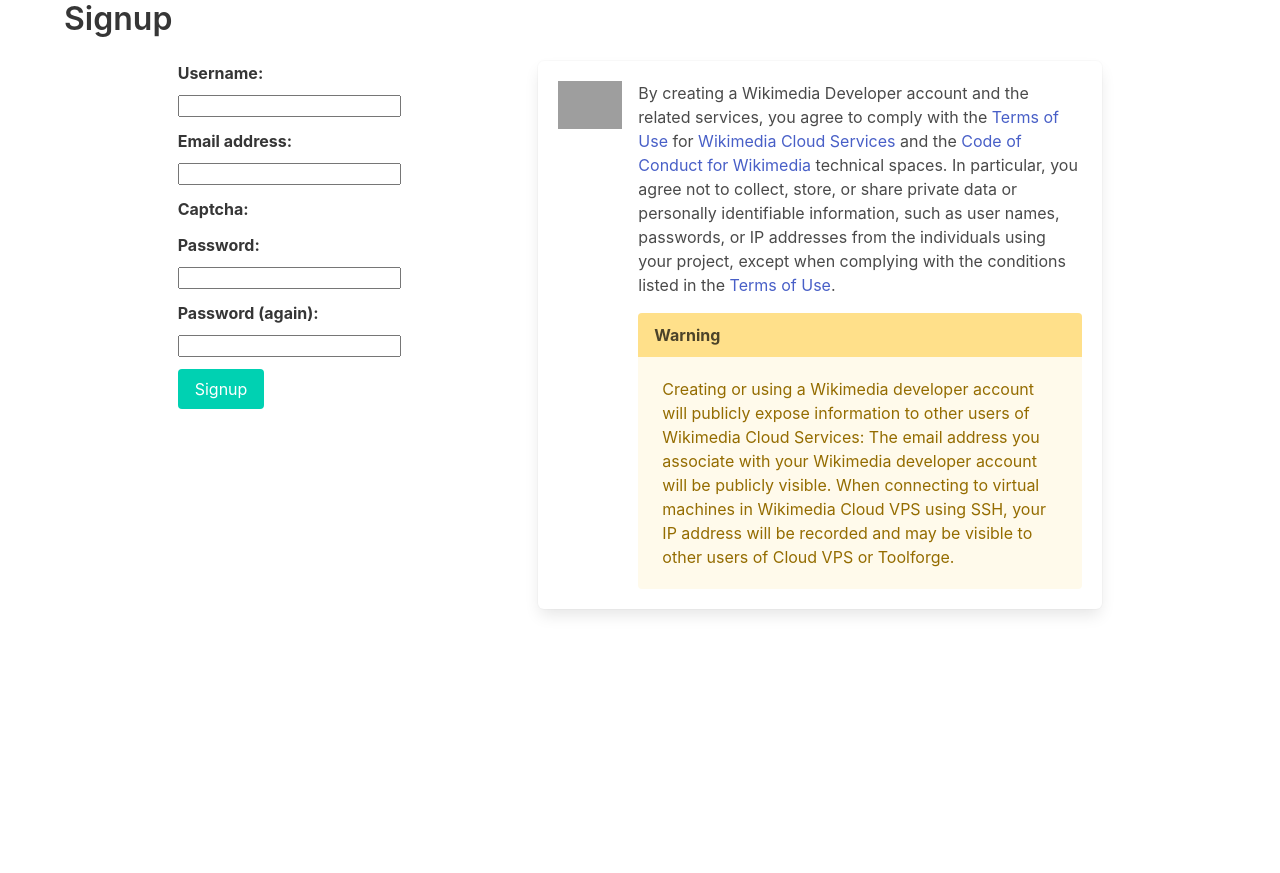
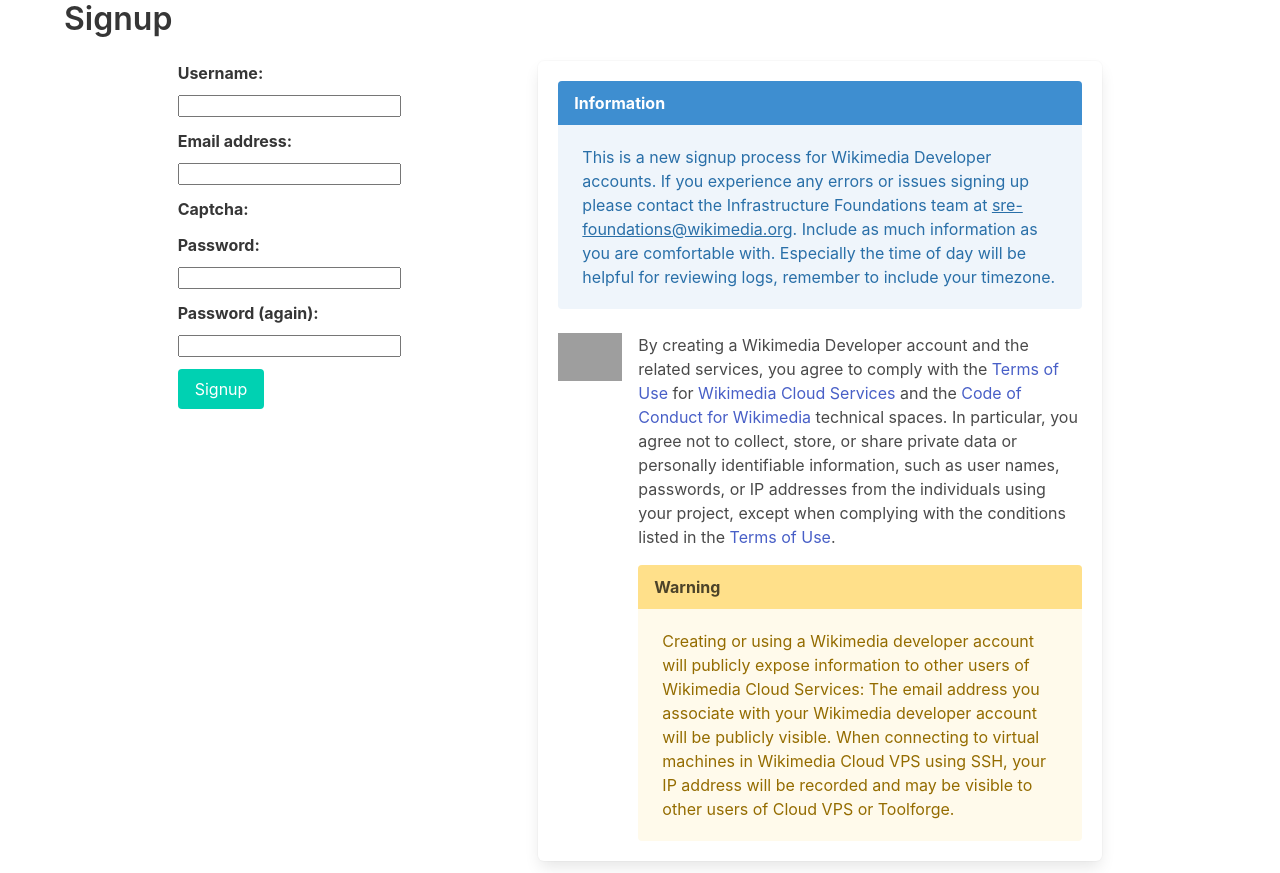
Before and after one commit to wikimedia/operations-software-bitu, a Django app: page /signup/ in a window 1280 px wide. Shown: the part 51-924 px from the top of the page. Before the commit the page ends 666 px from the top, so only its background shows below. Run offline with Django 3.2, Linux system fonts and the light colour scheme; grey boxes are pictures that could not be loaded.

Commit message:
Signup: Information on how to report bugs.
Bug: T338008
Change-Id: I9e5c63bb0e289ca5ca9d7a6175d0c5446d8bc8bd

```diff
--- a/templates/navbar.html
+++ b/templates/navbar.html
@@ -33,7 +33,7 @@
               <a class="navbar-item">
                 🤔 About
               </a>
-              <a class="navbar-item" href="https://phabricator.wikimedia.org" target="_blank">
+              <a class="navbar-item" href="https://phabricator.wikimedia.org/maniphest/task/edit/form/43/?tags=bitu%2Cinfrastructure-foundations&title=IDM%20Bug-Report" target="_blank">
                 🐛 Report an issue
               </a>
           </div>
--- a/wikimedia/templates/signup_info_wmf.html
+++ b/wikimedia/templates/signup_info_wmf.html
@@ -1,4 +1,17 @@
 <div class="box">
+  <article class="message is-info">
+    <div class="message-header">
+      Information
+    </div>
+    <div class="message-body">
+      <p>This is a new signup process for Wikimedia Developer accounts.
+      If you experience any errors or issues signing up please contact the Infrastructure Foundations
+      team at <a href="mailto:sre-foundations@wikimedia.org">sre-foundations@wikimedia.org</a>.
+      Include as much information as you are comfortable with. Especially the time of day will be helpful
+      for reviewing logs, remember to include your timezone.
+      </p>
+    </div>
+  </article>
     <article class="media">
       <div class="media-left">
         <figure class="image is-64x64">
```
